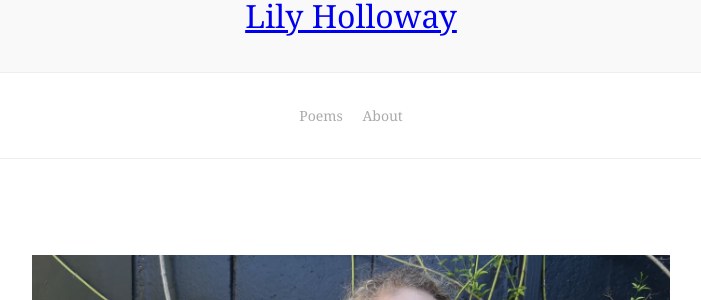
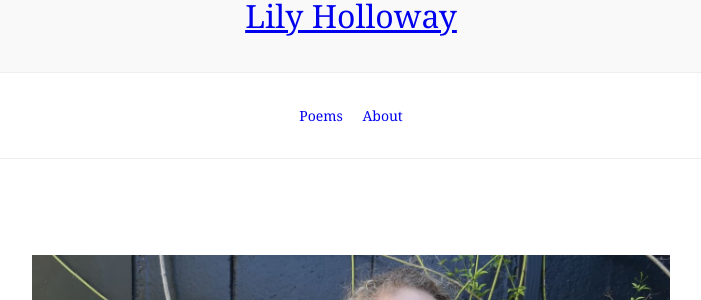
Before and after one commit to lilyholloway/lilyholloway.github.io, a Jekyll site: the page built from about.md, in a window 1280 px wide. Shown: the part 131-431 px from the top of the page, without its empty margins (289-990 px from the left). Built offline with Jekyll 4.4.1, drawn with Linux system fonts in a browser that asks for light colours; nearby versions of some CDN libraries; our own code applies the rules of GitHub Pages for plain Markdown files.

Commit message:
Update default.html

```diff
--- a/_layouts/default.html
+++ b/_layouts/default.html
@@ -17,7 +17,7 @@
     <div class="mw7 bg-white mt4 mb3 center br2-ns bt bb ba-ns b--light-gray">
       <nav class="bb b--light-gray pv4 tc" aria-label="Main">
         {% for link in site.links %}
-          <a class="link light-silver hover-mid-gray mh2 pv1"
+          <a class="link light-grey hover-mid-gray mh2 pv1"
              href="{% unless link.external %}{{ site.url }}{% endunless %}{{ link.url }}">
              {{ link.name }}
            </a>
```
